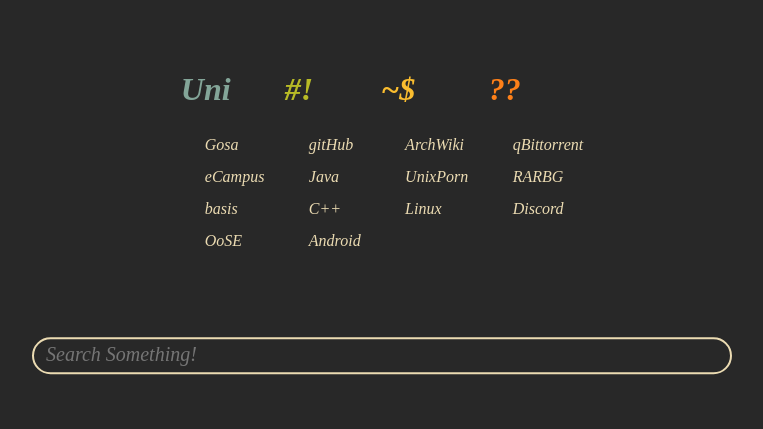
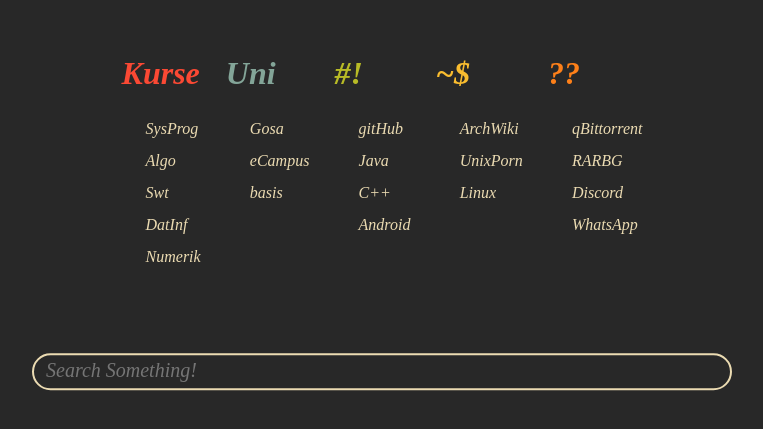
Before and after one commit to L3MON4D3/Startpage, a plain HTML site: page index.html in a window 1280 px wide. Shown: the part 177-606 px from the top of the page, without its empty margins (258-1021 px from the left). Drawn offline with Linux system fonts and the light colour scheme.

Commit message:
Add new Category Kurse.

```diff
--- a/index.html
+++ b/index.html
@@ -9,12 +9,21 @@
         <div class="content">
             <div class="categories">
                 <div class="flex-item">
+                    <H1 id="kurse">Kurse</H1>
+                    <div class="links">
+                        <a href="https://net.cs.uni-bonn.de/de/wg/kommunikationssysteme/lehre/ws-202021/sysprog/">SysProg</a>
+                        <a href="http://tcs.cs.uni-bonn.de/doku.php?id=teaching:ws2021:vl-algberi">Algo</a>
+                        <a href="https://sewiki.iai.uni-bonn.de/teaching/lectures/se/2020/start">Swt</a>
+                        <a href="https://ecampus.uni-bonn.de/goto.php?target=crs_1835177&client_id=ecampus">DatInf</a>
+                        <a href="https://cg.cs.uni-bonn.de/de/lehre/2020-ws/vorlesung-angewandte-mathematik-numerik/">Numerik</a>
+                    </div>
+                </div>
+                <div class="flex-item">
                     <H1 id="uni">Uni</H1>
                     <div class="links">
                         <a href="https://gosa.gosa.uni-bonn.de/gosa">Gosa</a>
                         <a href="https://ecampus.uni-bonn.de/login.php?target=&client_id=ecampus&cmd=force_login&lang=de">eCampus</a>
                         <a href="https://basis.uni-bonn.de">basis</a>
-                        <a href="https://cg.cs.uni-bonn.de/de/lehre/ss-2020/oosepraktikum">OoSE</a>
                     </div>
                 </div>
                 <div class="flex-item">
@@ -40,6 +49,7 @@
                         <a href="http://192.168.2.9:8080">qBittorrent</a>
                         <a href="https://rarbg.to">RARBG</a>
                         <a href="https://discordapp.com/channels/@me">Discord</a>
+                        <a href="https://web.whatsapp.com">WhatsApp</a>
                     </div>
                 </div>
             </div>
--- a/styles/style.css
+++ b/styles/style.css
@@ -42,6 +42,10 @@ body {
 H1 {
     font-style: italic;
     margin-top: 0px;
+}
+
+H1#kurse {
+    color: var(--bright_red);
 }
 
 H1#uni {
```
